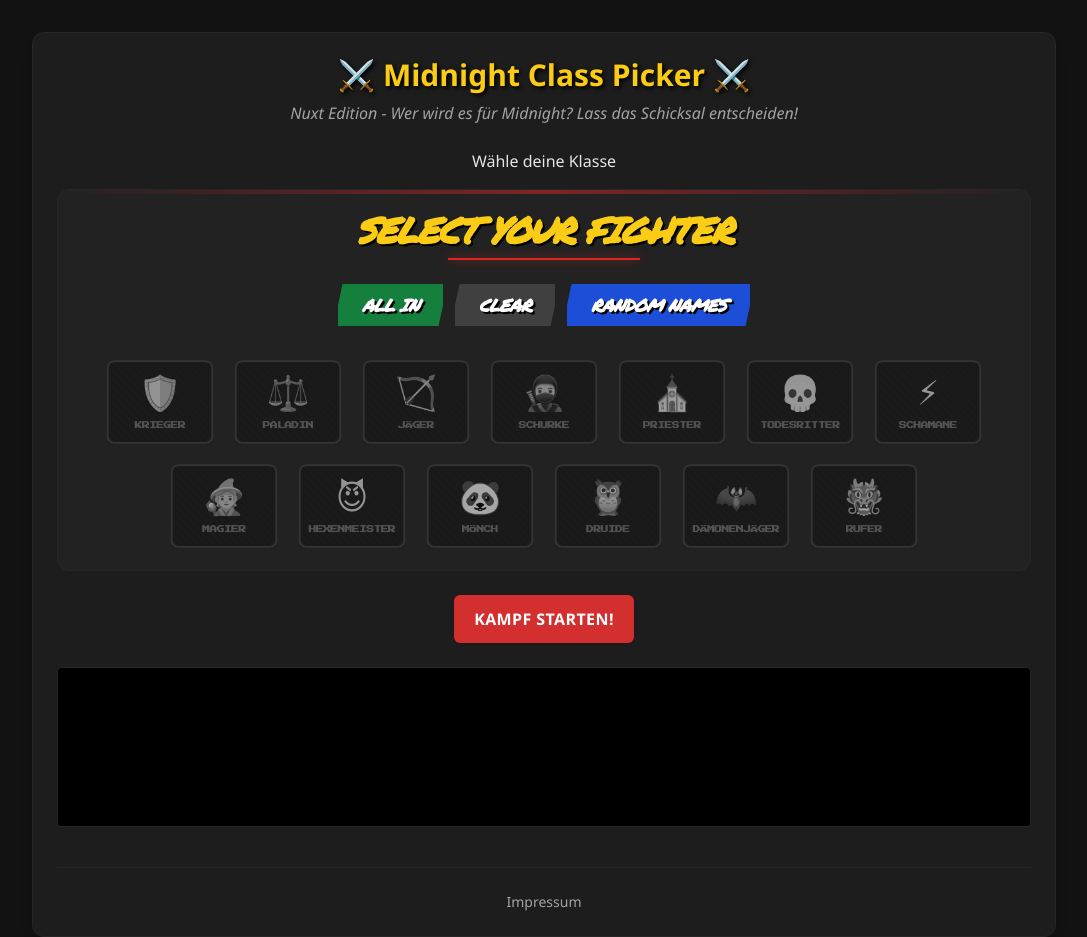
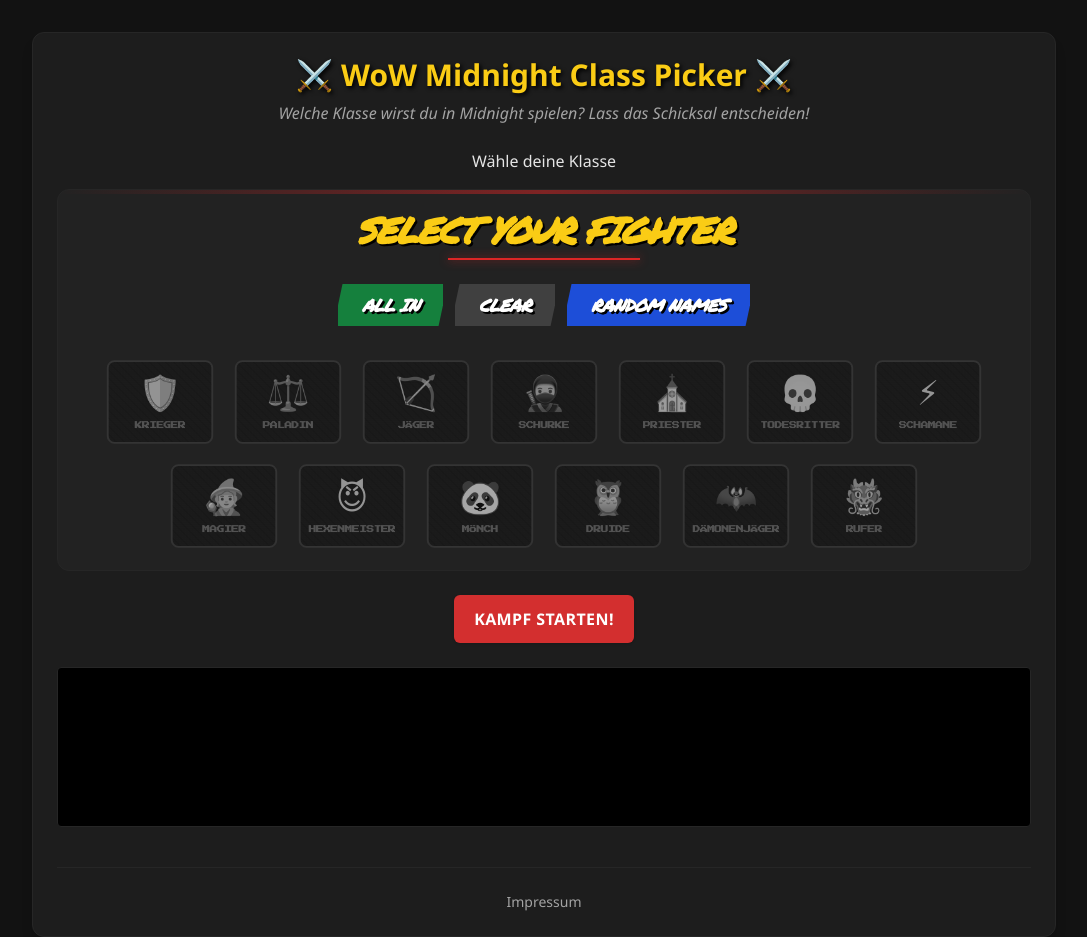
Before and after one commit to bswebdes/wow-classpicker, a Nuxt app: page / in a window 1280 px wide. Shown: the whole page, without its empty margins (96-1183 px from the left). Built offline with nearby package versions, Linux system fonts and the light colour scheme.

Commit message:
Update app branding and SEO configurations for "WoW Midnight Class Picker": - Revised meta titles and descriptions to reflect the new branding. - Updated runtime config values and UI text for consistency. - Adjusted type references and app head settings in Nuxt config.

```diff
--- a/nuxt.config.ts
+++ b/nuxt.config.ts
@@ -5,14 +5,14 @@
 
   app: {
     head: {
-      title: 'Midnight Class Picker',
+      title: 'WoW Midnight Class Picker - Dein Klassen-Zufallsgenerator',
       htmlAttrs: {
         lang: 'de'
       },
       meta: [
         { name: 'viewport', content: 'width=device-width, initial-scale=1' },
         { charset: 'utf-8' },
-        { name: 'description', content: 'Lass das Schicksal entscheiden welche Klasse du in Midnight spielst! Der ultimative Midnight Class Picker.' },
+        { name: 'description', content: 'Welche Klasse sollst du in WoW: Midnight spielen? Lass den WoW Class Picker entscheiden! Der ultimative Zufallsgenerator für World of Warcraft.' },
         { name: 'format-detection', content: 'telephone=no' }
       ],
       link: [
@@ -27,8 +27,8 @@
   // Runtime Config für einfache Pflege
   runtimeConfig: {
     public: {
-      siteName: 'Midnight Class Picker',
-      siteDescription: 'Der ultimative Class Picker für Midnight.',
+      siteName: 'WoW Midnight Class Picker',
+      siteDescription: 'Der ultimative Class Picker für WoW Midnight.',
       language: 'de'
     }
   },
--- a/pages/index.vue
+++ b/pages/index.vue
@@ -21,10 +21,10 @@
 const config = useRuntimeConfig()
 
 useSeoMeta({
-  title: 'Midnight Class Picker - Wer wird es für Midnight?',
-  ogTitle: 'Midnight Class Picker',
-  description: 'Unentschlossen bei der Klassenwahl? Lass den Midnight Class Picker für dich entscheiden!',
-  ogDescription: 'Unentschlossen bei der Klassenwahl? Lass den Midnight Class Picker für dich entscheiden!',
+  title: 'WoW Midnight Class Picker - Welche WoW Klasse spielst du?',
+  ogTitle: 'WoW Midnight Class Picker',
+  description: 'Unentschlossen bei der WoW Klassenwahl für Midnight? Lass den WoW Class Picker für dich entscheiden!',
+  ogDescription: 'Unentschlossen bei der WoW Klassenwahl für Midnight? Lass den WoW Class Picker für dich entscheiden!',
   ogImage: '/og-image.png', // Pfad zum OG-Image (muss noch erstellt/hochgeladen werden)
   twitterCard: 'summary_large_image',
 })
@@ -67,8 +67,8 @@
 <template>
   <div class="max-w-5xl w-[90%] mx-auto text-center card p-6 mt-8">
     <header class="mb-6">
-      <h1 class="text-3xl font-extrabold text-yellow-400 drop-shadow-sm">⚔️ Midnight Class Picker ⚔️</h1>
-      <p class="mt-2 italic text-neutral-400">Nuxt Edition - Wer wird es für Midnight? Lass das Schicksal entscheiden!</p>
+      <h1 class="text-3xl font-extrabold text-yellow-400 drop-shadow-sm">⚔️ WoW Midnight Class Picker ⚔️</h1>
+      <p class="mt-2 italic text-neutral-400">Welche Klasse wirst du in Midnight spielen? Lass das Schicksal entscheiden!</p>
     </header>
 
     <!-- Street-Fighter-Style Intros -->
```
